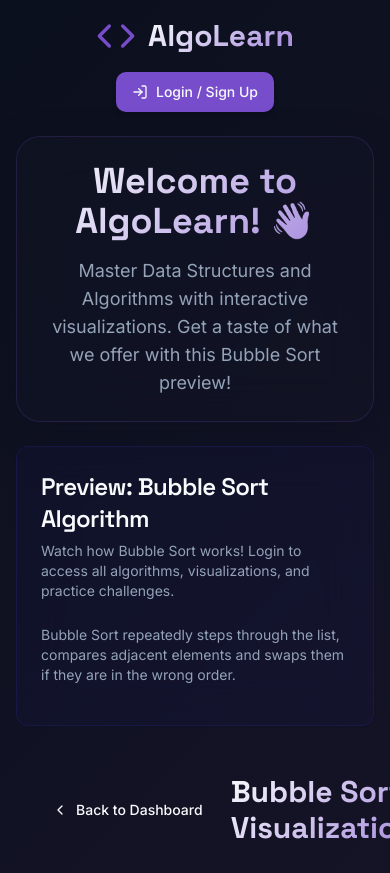
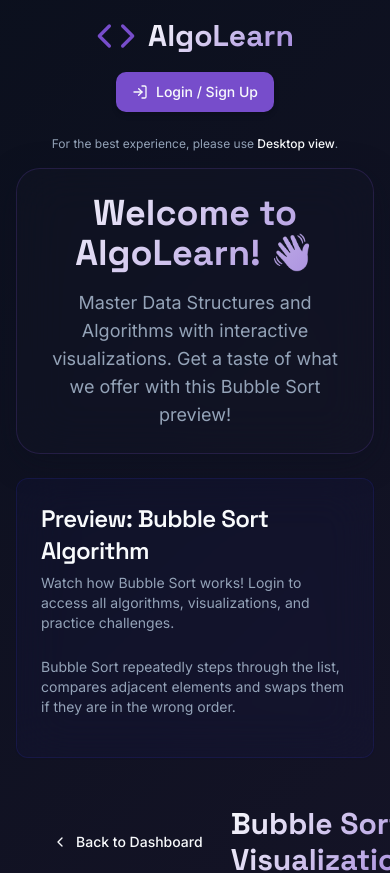
Before and after one commit to aditya34-cyber/dsa-website, a React (Vite) app: page / in a window 390 px wide. Shown: the top 873 px of the page. Built offline with nearby package versions, Linux system fonts and the light colour scheme.

Commit message:
Refactor header comments and add mobile notice
Updated header comments and added a mobile notice for better user experience.

```diff
--- a/src/pages/Index.tsx
+++ b/src/pages/Index.tsx
@@ -116,7 +116,7 @@ const Index = () => {
       <div className="min-h-[100svh] md:min-h-screen p-4 sm:p-6 lg:p-8">
         <div className="max-w-7xl mx-auto">
 
-          {/* HEADER — FIXED */}
+          {/* HEADER */}
           <div className="flex flex-col sm:flex-row justify-between items-center gap-4 sm:gap-0 mb-6 sm:mb-8">
             <div className="flex items-center gap-3">
               <Code className="h-10 w-10 text-primary" />
@@ -131,7 +131,14 @@ const Index = () => {
             </Button>
           </div>
 
-          {/* HERO CARD — FIXED */}
+          {/* ✅ MOBILE NOTICE (NEW) */}
+          <div className="block sm:hidden mb-4 text-center">
+            <p className="text-xs text-muted-foreground">
+              For the best experience, please use <span className="font-medium text-foreground">Desktop view</span>.
+            </p>
+          </div>
+
+          {/* HERO */}
           <div className="glass-card rounded-3xl p-6 sm:p-8 mb-6 sm:mb-8 text-center">
             <h2 className="text-4xl lg:text-5xl font-space font-bold heading-gradient mb-4">
               Welcome to AlgoLearn! 👋
```
